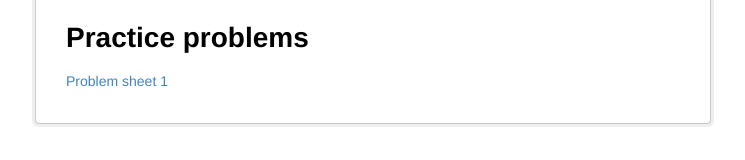
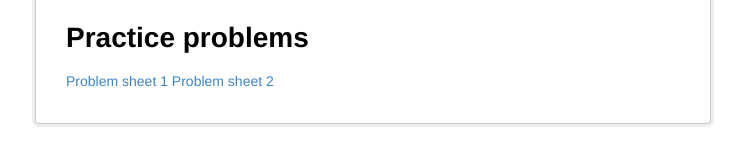
Before and after one commit to sejdm/201, a plain HTML site: page index.html in a window 1280 px wide. Shown: the part 342-502 px from the top of the page, without its empty margins (267-1012 px from the left). Drawn offline with Linux system fonts and the light colour scheme.

Commit message:
Exercise set 2

```diff
--- a/index.html
+++ b/index.html
@@ -22,6 +22,6 @@
 <li>Final: 40%</li>
 </ul>
 <h1 id="practice-problems">Practice problems</h1>
-<p><a href="exercises1.pdf">Problem sheet 1</a></p>
+<p><a href="exercises1.pdf">Problem sheet 1</a> <a href="exercises2.pdf">Problem sheet 2</a></p>
 </body>
 </html>
```
Also changed, not shown: 2 other files.
